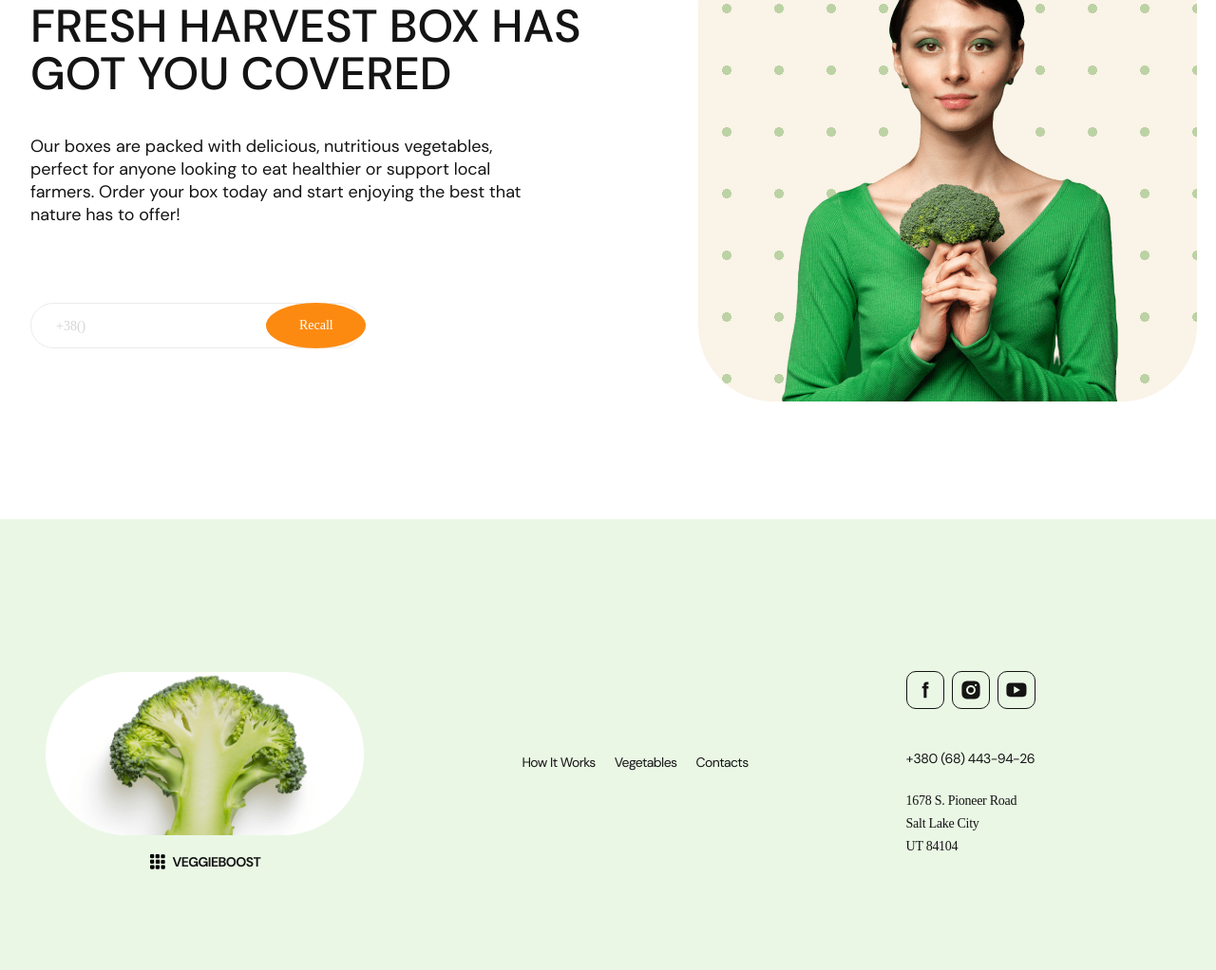
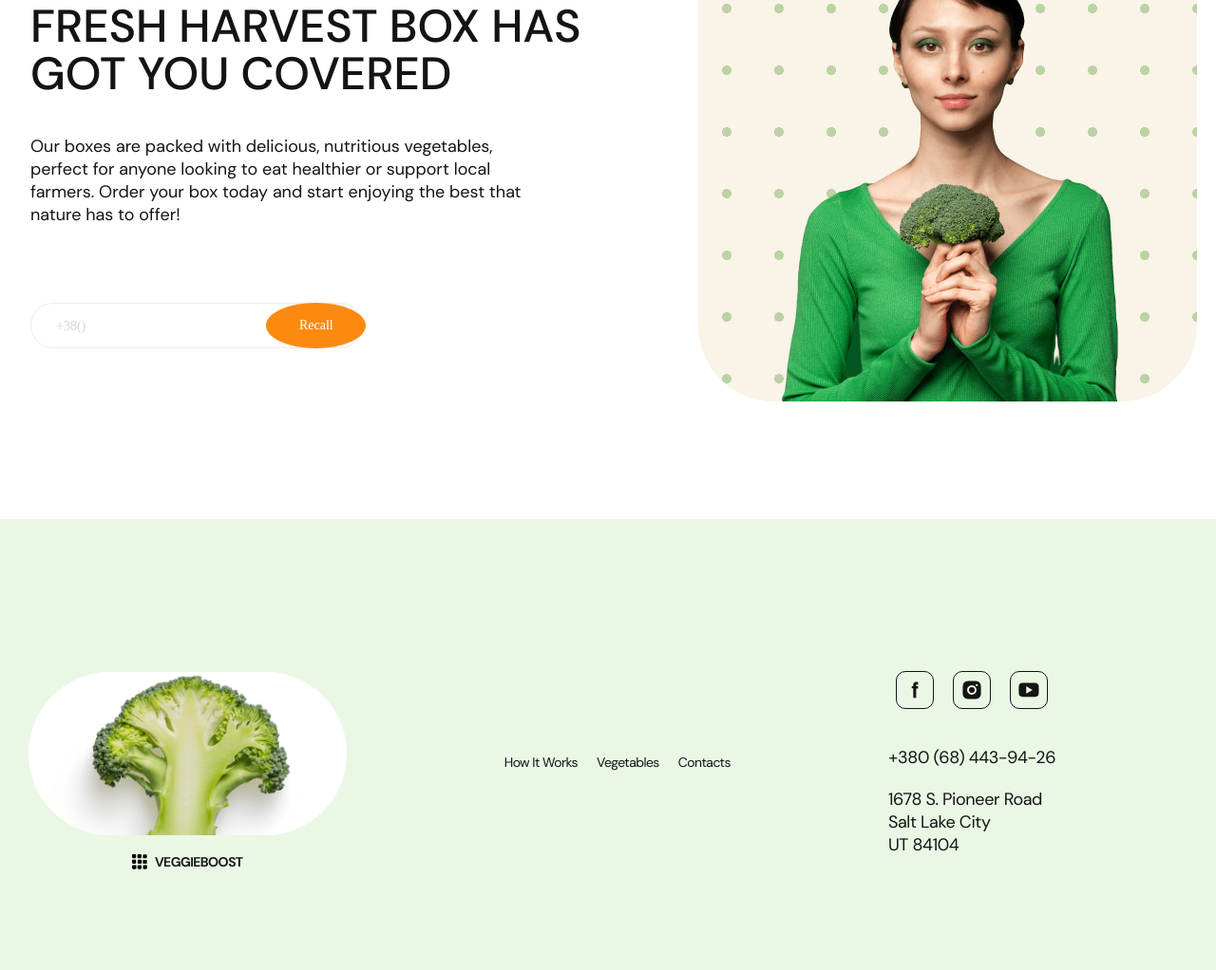
Before and after one commit to GoitStudentsWorks/html_css_91_Byshov92, a website built with Vite: page src/index.html in a window 1280 px wide. Shown: the part 3694-4716 px from the top of the page at 95% size. Built offline with nearby package versions, Linux system fonts and the light colour scheme; files whose address does not match are found by name.

Commit message:
add footer-04

```diff
--- a/src/css/footer.css
+++ b/src/css/footer.css
@@ -51,6 +51,7 @@
   list-style-type: none;
   padding-bottom: 40px;
   justify-content: center;
+  align-items: center;
 }
 
 .footer-menu-item {
@@ -72,7 +73,7 @@
 .footer-social-list {
   justify-content: center;
   display: flex;
-  gap: 8px;
+  gap: 20px;
   padding-bottom: 40px;
   align-items: flex-start;
 }
@@ -133,7 +134,6 @@
 .footer-address-position {
   color: #141414;
   text-align: center;
-  font-family: DM Sans;
   font-size: 14px;
   font-style: normal;
   font-weight: 400;
@@ -179,11 +179,23 @@
   }
 
   .footer-social-section {
-    padding: 80px 32px 152px 170px;
+    margin: 80px 32px 152px 170px;
   }
 
   .footer-address-item {
     text-align-last: left;
+  }
+
+  .footer-address-contacts {
+    font-size: 18px;
+    line-height: 1.33;
+    text-transform: uppercase;
+  }
+
+  .footer-address-position {
+    font-size: 18px;
+    line-height: 1.33;
+    letter-spacing: -0.36px;
   }
 }
 
@@ -198,11 +210,11 @@
 
   .footer-container-ftr {
     display: flex;
-    gap: 166px;
+
   }
 
   .footer-social-section {
-    padding: 80px 142px 97px 0;
+    margin: 80px 139px 97px 166px;
   }
 
   .footer-section {
@@ -214,5 +226,19 @@
 
   .footer-address-item {
     text-align-last: left;
+    font-size: 18px;
+  }
+
+  .footer-address-link {
+    font-size: 18px;
+    line-height: 1.33;
+  }
+
+  .footer-address-contacts {
+    text-transform: uppercase;
+  }
+
+  .footer-address-position {
+    letter-spacing: -0.36px;
   }
 }
```
